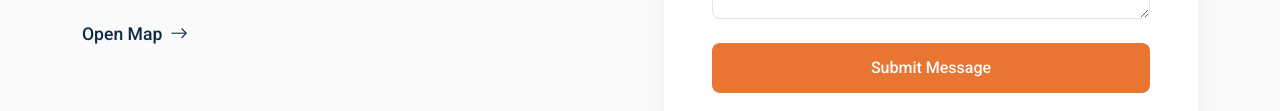
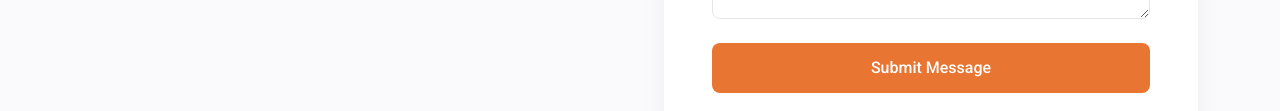
Before and after one commit to fakhrurrizal/portofolio-project-kampus, a plain HTML site: page index.html in a window 1280 px wide. Shown: the part 8806-8917 px from the top of the page. Drawn offline with Linux system fonts and the light colour scheme.

```diff
--- a/index.html
+++ b/index.html
@@ -1070,10 +1070,7 @@
                     <i class="bi bi-geo-alt me-3"></i>
                     <span>Jakarta Barat, Indonesia</span>
                   </div>
-                  <a href="#" class="map-link d-inline-flex align-items-center">
-                    Open Map
-                    <i class="bi bi-arrow-right ms-2"></i>
-                  </a>
+
                 </div>
               </div>
             </div>
```
